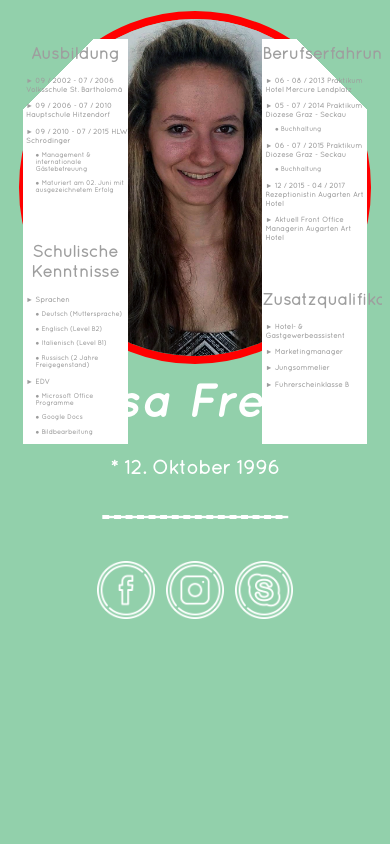
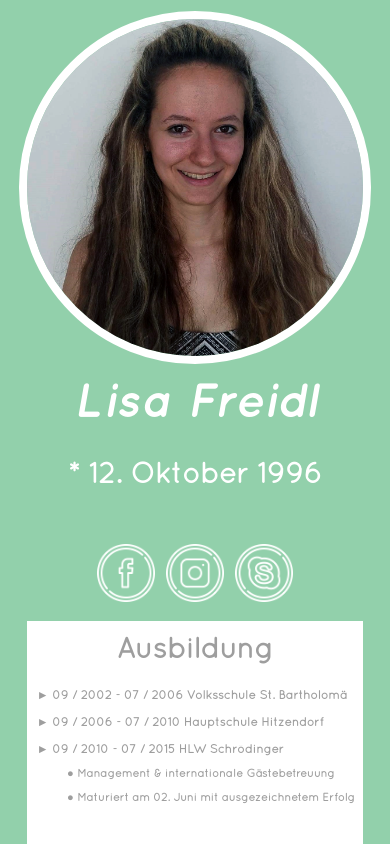
Before and after one commit to lisafreidl/lisafreidl.github.io, a plain HTML site: page index.html in a window 390 px wide. Shown: the top 844 px of the page. Drawn offline with Linux system fonts and the light colour scheme.

Commit message:
Mobile site

```diff
--- a/index.html
+++ b/index.html
@@ -14,7 +14,7 @@
 		<img class="profile" src="resources/profile_picture.png" alt="" />
 		<h1>Lisa Freidl</h1>
 		<h5>* 12. Oktober 1996</h5>
-		<h5>╾╾╾╾╾╾╾╾╾╾╾╾╾╾╾╾</h5>
+		<h6>╾╾╾╾╾╾╾╾╾╾╾╾╾╾╾╾</h6>
 		<div id="social">
 			<img src="resources/facebook.png" />
 			<img src="resources/instagram.png" />
--- a/stylesheet.css
+++ b/stylesheet.css
@@ -58,6 +58,14 @@ h4 {
 }
 
 h5 {
+	color: #FFFFFF;
+	font-family: 'QuicksandReg';
+	font-size: 150%;
+	text-align: center;
+	margin-top: -1%;
+}
+
+h6 {
 	color: #FFFFFF;
 	font-family: 'QuicksandReg';
 	font-size: 150%;
@@ -188,6 +196,7 @@ h5 {
   margin-top: 2%;
   text-align: center;
 }
+
 #social img {
   height: 7%;
   width: auto;
@@ -201,7 +210,7 @@ h5 {
 		width: 90%;
 		height: auto;
 		border-radius: 50%;
-		border:8px solid red;
+		border:8px solid white;
 		display: block;
 		margin: 0 auto;
 		margin-top: 3%;
@@ -215,11 +224,87 @@ h5 {
 		margin-top: 2%;
 	}
 
+	h2 {
+		color: #9E9E9E;
+		font-family: 'QuicksandReg';
+		font-size: 180%;
+		text-align: center;
+		margin-top: 3%;
+	}
+
+	h3 {
+		color: #9E9E9E;
+		font-family: 'QuicksandReg';
+		font-size: 75%;
+		text-align: left;
+		margin-top: 3%;
+		margin-left: 3%;
+	}
+
+	h4 {
+		color: #9E9E9E;
+		font-family: 'QuicksandReg';
+		font-size: 70%;
+		text-align: left;
+		margin-top: -1%;
+		margin-left: 4%;
+		padding-left: 8%;
+	}
+
 	h5 {
 		color: #FFFFFF;
 		font-family: 'QuicksandReg';
-		font-size: 120%;
+		font-size: 180%;
 		text-align: center;
 		margin-top: -1%;
 	}
+
+	h6 {
+		color: #FFFFFF;
+		font-family: 'QuicksandReg';
+		font-size: 0%;
+		text-align: center;
+		margin-top: 0%;
+	}
+
+	.container-both {
+		overflow: visible;
+		position: relative;
+		top: 0%;
+	}
+
+	.container-left {
+		background-color: #FFFFFF;
+		width: 90%;
+		height: auto;
+		margin-left: 5%;
+		padding-bottom: 0%;
+		margin-top: 5%;
+		margin-bottom: 5%;
+	}
+
+	.container-right {
+		background-color: #FFFFFF;
+		width: 90%;
+		height: auto;
+		margin-right: 5%;
+		padding-bottom: 0%;
+		margin-bottom: 5%;
+	}
+
+	#social {
+	  padding: 0;
+	  margin-left: auto;
+	  margin-right: auto;
+	  margin-top: 2%;
+	  text-align: center;
+	}
+
+	#social img {
+	  height: 7%;
+	  width: auto;
+	  margin-left: 1%;
+	  margin-right: 1%;
+	  vertical-align: middle;
+	}
 }
```
